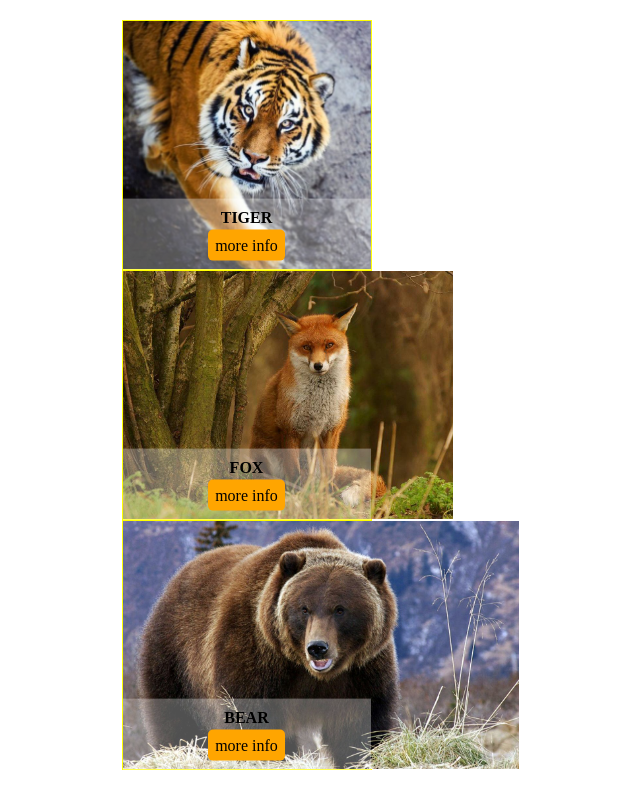
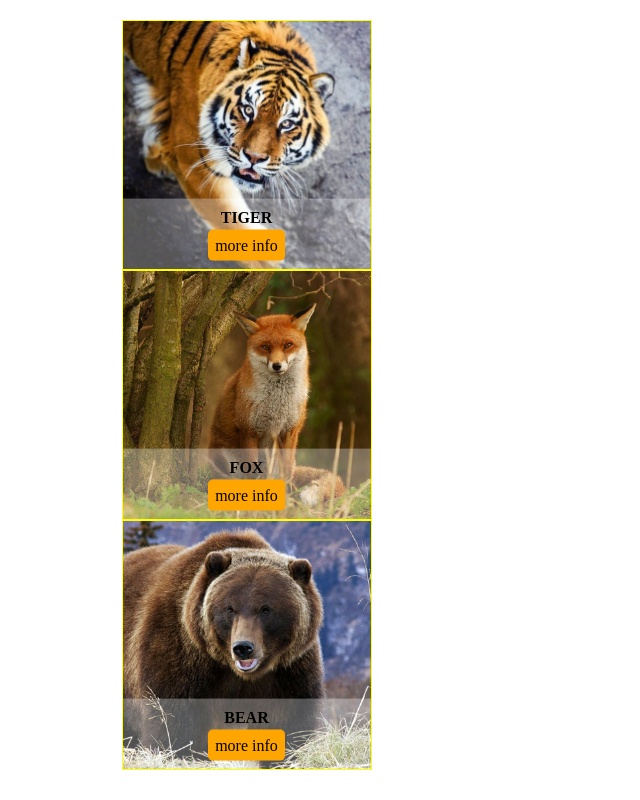
Before and after one commit to freakyAion/animals, a plain HTML site: page index.html in a window 1280 px wide. Shown: the whole page, without its empty margins (411-1051 px from the left). Drawn offline with Linux system fonts and the light colour scheme.

Commit message:
proper img pos

```diff
--- a/styles.css
+++ b/styles.css
@@ -29,20 +29,27 @@
 
     z-index: 1;
 
-    /*overflow: hidden;*/
+    overflow: hidden;
 }
 
 .animals .card img{
     height: 100%;
-    transform-origin: center;
+
 
 }
 
-.animals .card img:nth-child(2){
-    transform: translateX(-25%);
+.animals .card:nth-child(2) img{
+    transform: translateX(-12.5%);
 
 
 }
+
+.animals .card:nth-child(3) img{
+    transform: translateX(-18.75%);
+
+
+}
+
 
 .animals .card .bottom{
     background-color: #ffffff50;
```
